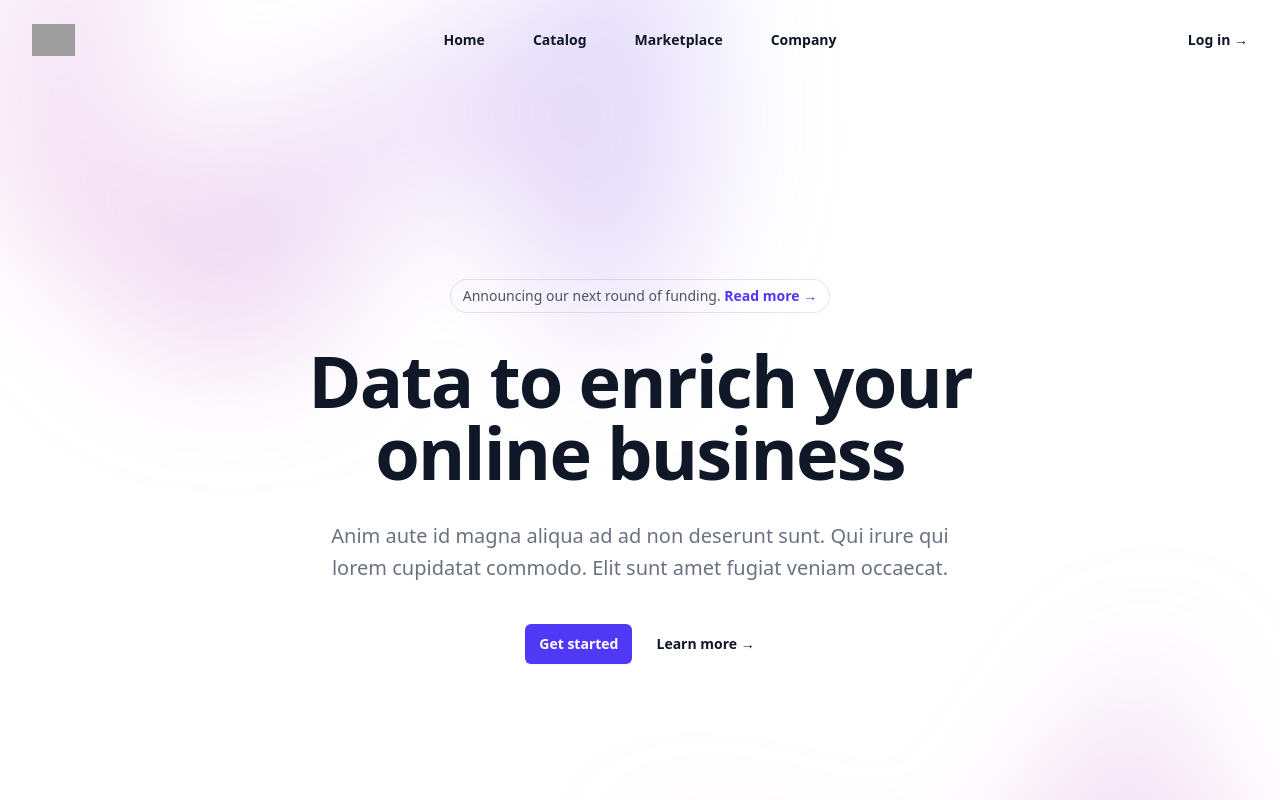
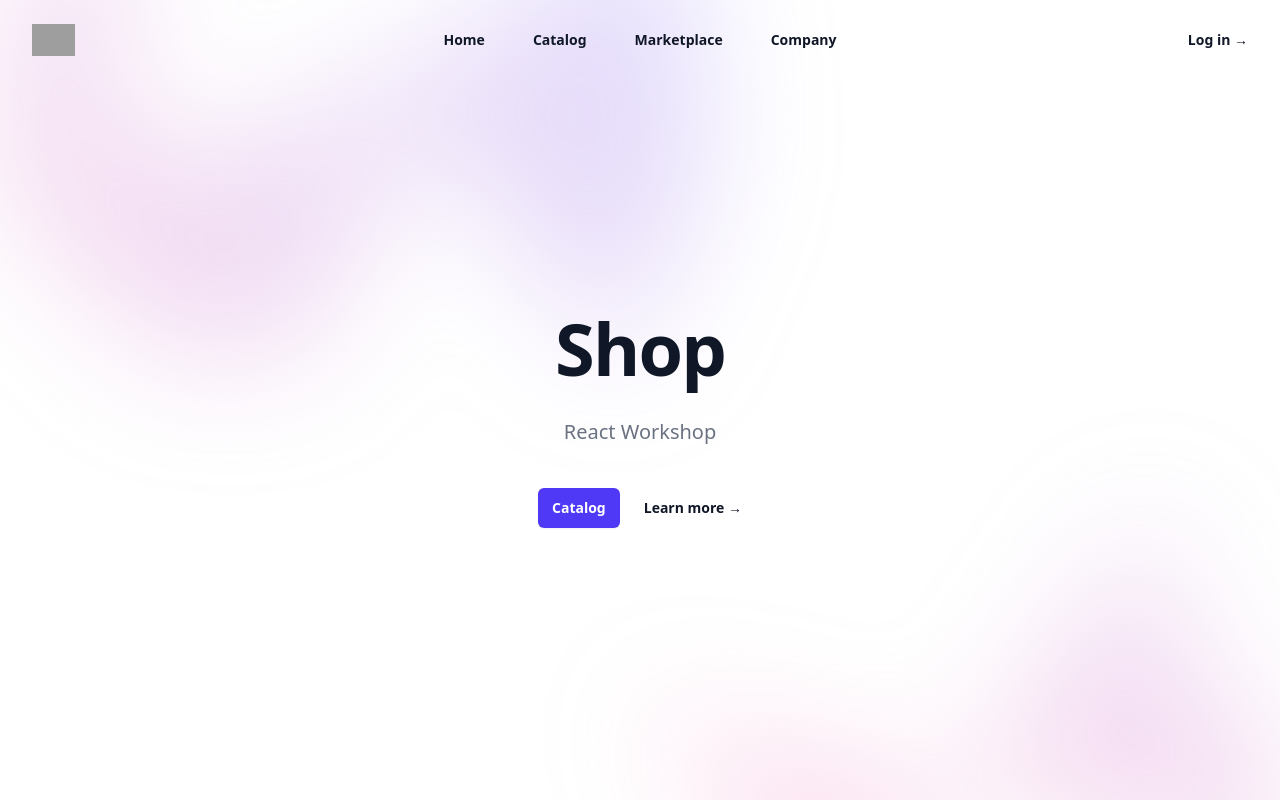
Before and after one commit to BeatrisRah/SoftUni-React, a React (Vite) app in the folder shop/: page / in a window 1280 px wide. Shown: the top 800 px of the page. Built offline with nearby package versions, Linux system fonts and the light colour scheme; grey boxes are pictures that could not be loaded.

Commit message:
Update home page

```diff
--- a/shop/src/components/Home.jsx
+++ b/shop/src/components/Home.jsx
@@ -1,3 +1,5 @@
+import { Link } from "react-router";
+
 export default function Home(){
     return(
         <div className="relative isolate px-6 pt-14 lg:px-8">
@@ -15,29 +17,22 @@ export default function Home(){
             </div>
             <div className="mx-auto max-w-2xl py-32 sm:py-48 lg:py-56">
                 <div className="hidden sm:mb-8 sm:flex sm:justify-center">
-                    <div className="relative rounded-full px-3 py-1 text-sm/6 text-gray-600 ring-1 ring-gray-900/10 hover:ring-gray-900/20">
-                        Announcing our next round of funding.{" "}
-                        <a href="#" className="font-semibold text-indigo-600">
-                            <span aria-hidden="true" className="absolute inset-0" />
-                            Read more <span aria-hidden="true">&rarr;</span>
-                        </a>
-                    </div>
+
                 </div>
                 <div className="text-center">
                     <h1 className="text-5xl font-semibold tracking-tight text-balance text-gray-900 sm:text-7xl">
-                        Data to enrich your online business
+                        Shop
                     </h1>
                     <p className="mt-8 text-lg font-medium text-pretty text-gray-500 sm:text-xl/8">
-                        Anim aute id magna aliqua ad ad non deserunt sunt. Qui irure qui
-                        lorem cupidatat commodo. Elit sunt amet fugiat veniam occaecat.
+                        React Workshop
                     </p>
                     <div className="mt-10 flex items-center justify-center gap-x-6">
-                        <a
-                            href="#"
+                        <Link
+                            to="/catalog"
                             className="rounded-md bg-indigo-600 px-3.5 py-2.5 text-sm font-semibold text-white shadow-xs hover:bg-indigo-500 focus-visible:outline-2 focus-visible:outline-offset-2 focus-visible:outline-indigo-600"
                         >
-                            Get started
-                        </a>
+                            Catalog
+                        </Link>
                         <a href="#" className="text-sm/6 font-semibold text-gray-900">
                             Learn more <span aria-hidden="true">→</span>
                         </a>
```
